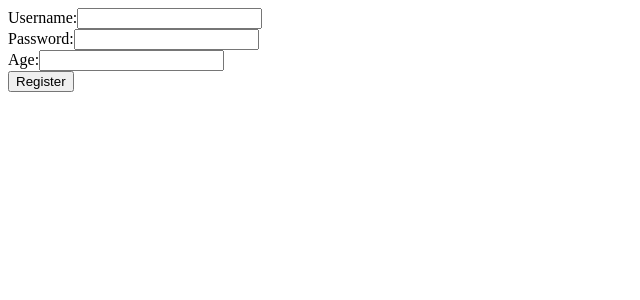
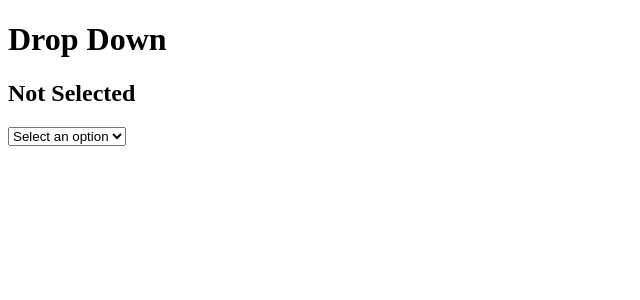
Before and after one commit to Pramoth-N/React-lab, a React (Vite) app in the folder react-lab/: page / in a window 1280 px wide. Shown: the top 300 px of the page, without its empty margins (0-640 px from the left). Built offline with nearby package versions, Linux system fonts and the light colour scheme.

Commit message:
DropDown

```diff
--- a/react-lab/src/App.jsx
+++ b/react-lab/src/App.jsx
@@ -6,12 +6,13 @@ import TaskList from './Components/Question4/TaskList';
 import ProductList from './Components/Question5/ProductList';
 import EventRegistrationForm from './Components/Question6/Q1/EventRegistrationForm';
 import UserRegistrationForm from './Components/Question6/Q3/UserRegistrationForm';
+import DropDown from './Components/Question7/DropDown';
 function App() {
 
   return (
     <>
       <div>
-        <UserRegistrationForm/>
+        <DropDown/>
       </div>
     </>
   )
--- /dev/null
+++ b/react-lab/src/Components/Question7/DropDown.jsx
@@ -0,0 +1,32 @@
+import React, { useState } from "react";
+
+const dropDown = () => {
+  const [list, setList] = useState([
+    "abc",
+    "def",
+    "ghi",
+    "jkl",
+    "mno",
+    "pqr",
+    "stu",
+    "vwx",
+    "yz",
+  ]);
+
+  const [selectedItem, setSelectedItem] = useState("Not Selected");
+
+  return (
+    <div>
+      <h1>Drop Down</h1>
+      <h2>{selectedItem}</h2>
+      <select onChange={(e) => setSelectedItem(e.target.value)}>
+        <option>Select an option</option>
+        {list.map((item, index) => (
+          <option key={index}>{item}</option>
+        ))}
+      </select>
+    </div>
+  );
+};
+
+export default dropDown;
```
